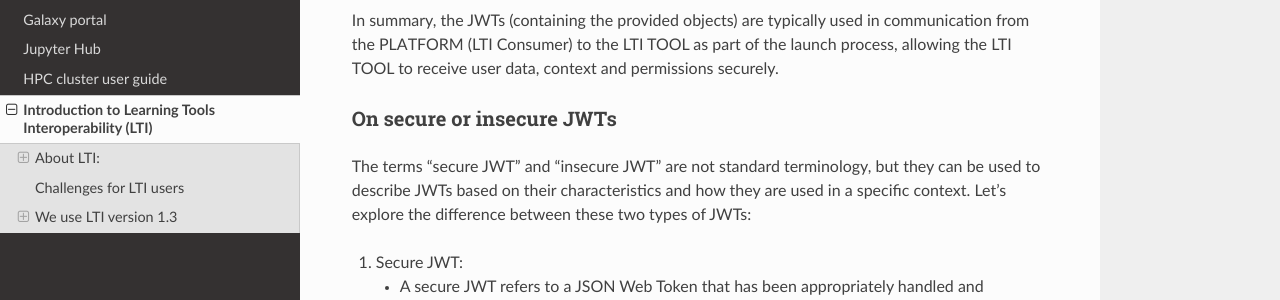
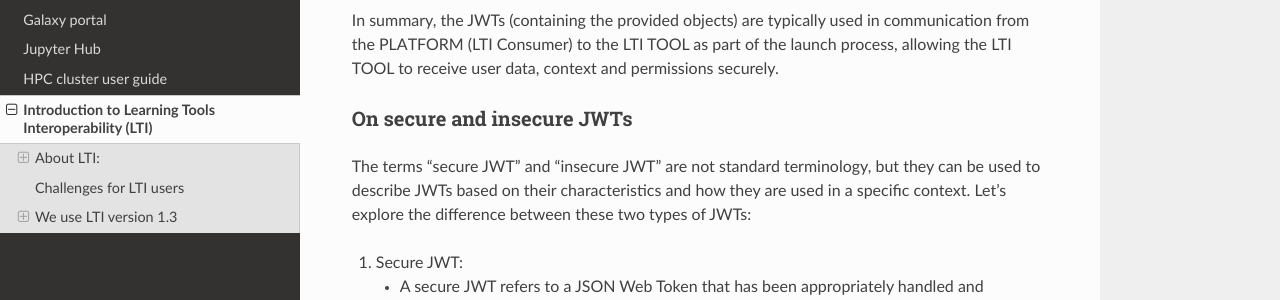
Before and after one commit to rtuhpc/hpc-platform, a Sphinx documentation site: the page built from doc/lti.md, in a window 1280 px wide and 900 px high, scrolled down 7589 px. Shown: the part 155-455 px from the top of the window. Built offline with Sphinx 7.4.7 and the Read the Docs theme 2.0.0, drawn with Linux system fonts in a browser that asks for light colours.

Commit message:
Update lti.md

```diff
--- a/doc/lti.md
+++ b/doc/lti.md
@@ -134,7 +134,7 @@ The launch process involves redirecting the browser to the LTI Tool's endpoint w
 
 In summary, the JWTs (containing the provided objects) are typically used in communication from the PLATFORM (LTI Consumer) to the LTI TOOL as part of the launch process, allowing the LTI TOOL to receive user data, context and permissions securely.
 
-### On secure or insecure JWTs
+### On secure and insecure JWTs
 
 The terms "secure JWT" and "insecure JWT" are not standard terminology, but they can be used to describe JWTs based on their characteristics and how they are used in a specific context. Let's explore the difference between these two types of JWTs:
 
```
